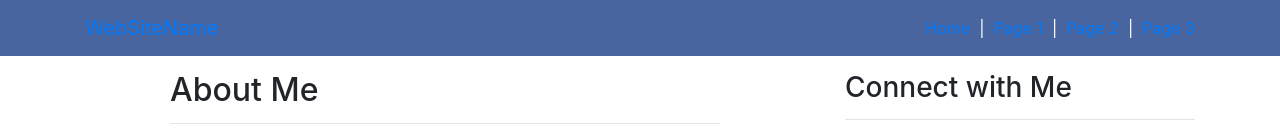
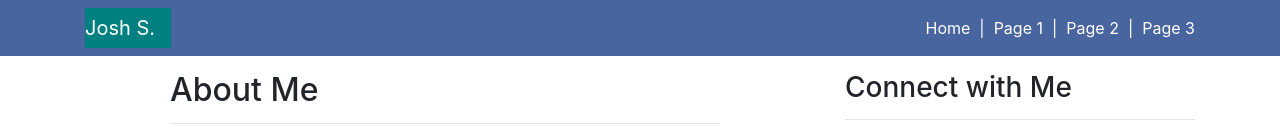
Before and after one commit to UniversalStudentOfLife/Bootstrap-Portfolio, a plain HTML site: page index.html in a window 1280 px wide. Shown: the top 134 px of the page. Drawn offline with nearby package versions, Linux system fonts and the light colour scheme.

Commit message:
Change navbar font to white, changes logo background to teal

```diff
--- a/css/style.css
+++ b/css/style.css
@@ -1,3 +1,12 @@
+
+/*Navigation bar CSS*/
+
+.navlink {
+
+	color: white;
+}
+
+/*About me CSS*/
 .connectimages {
 
 	height: 50px;
--- a/index.html
+++ b/index.html
@@ -20,24 +20,24 @@
 	<nav class="navbar navbar-default navbar-fixed-top" style="background: #49659f; color: white; margin:0;">
 		<div class="container">
 
-			 <div class="navbar-header">
-     			 <a class="navbar-brand" href="#">WebSiteName</a>
+			 <div class="navbar-header" style="background-color: teal;">
+     			 <a class="navbar-brand navlink" href="#">Josh S.</a>
    			 </div>
 
 		    <ul class="nav navbar-header">
-			      <li><a href="#">Home</a></li>
+			      <li><a href="#" class="navlink">Home</a></li>
 			      	&nbsp;
 			      	|
 			      	&nbsp;
-			      <li><a href="#">Page 1</a></li>
+			      <li><a href="#" class="navlink">Page 1</a></li>
 			      	&nbsp;
 			      	|
 			      	&nbsp;
-			      <li><a href="#">Page 2</a></li>
+			      <li><a href="#" class="navlink">Page 2</a></li>
 			     	&nbsp;
 			      	|
 			      	&nbsp;
-			      <li><a href="#">Page 3</a></li>
+			      <li><a href="#" class="navlink">Page 3</a></li>
 		    </ul>
 
 		</div>
```
